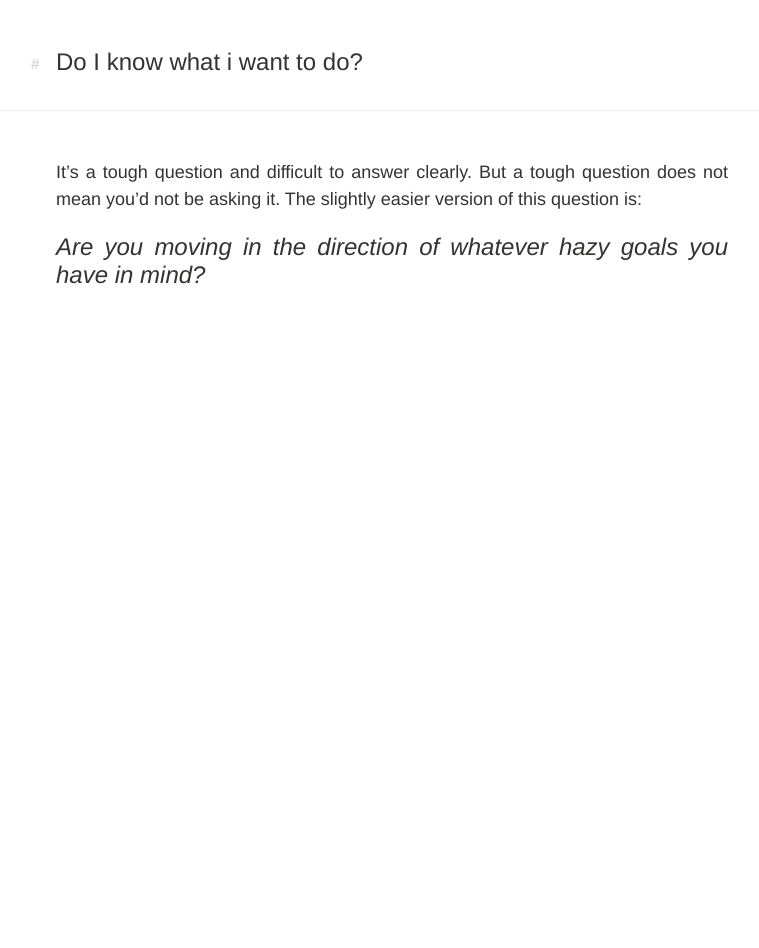
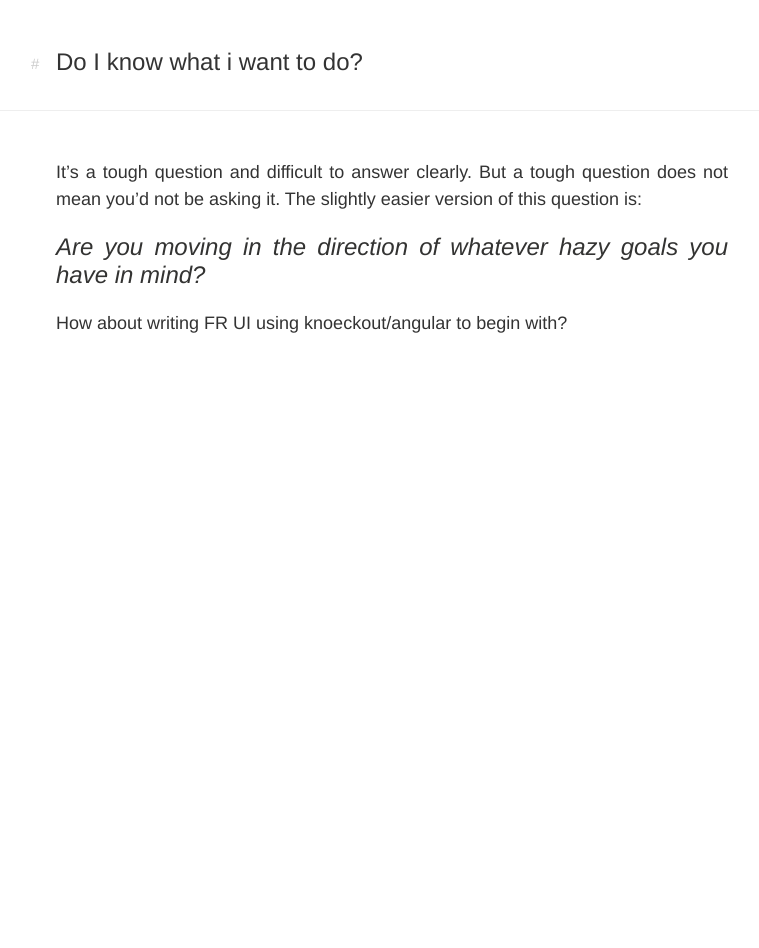
Before and after one commit to rbt91/rbt91.github.io, a Jekyll site: the page built from _posts/2013-09-16-do-i-know-what-i-want.md, in a window 1280 px wide. Shown: the whole page, without its empty margins (248-1007 px from the left). Built offline with Jekyll 4.4.1, drawn with Linux system fonts in a browser that asks for light colours.

Commit message:
Update 2013-09-16-do-i-know-what-i-want.md

```diff
--- a/_posts/2013-09-16-do-i-know-what-i-want.md
+++ b/_posts/2013-09-16-do-i-know-what-i-want.md
@@ -5,3 +5,8 @@ title: "Do I know what i want to do?"
 
 It's a tough question and difficult to answer clearly. But a tough question does not mean you'd not be asking it. The slightly easier version of this question is:
 > Are you moving in the direction of whatever hazy goals you have in mind?
+
+
+
+
+  How about writing FR UI using knoeckout/angular to begin with?
```
